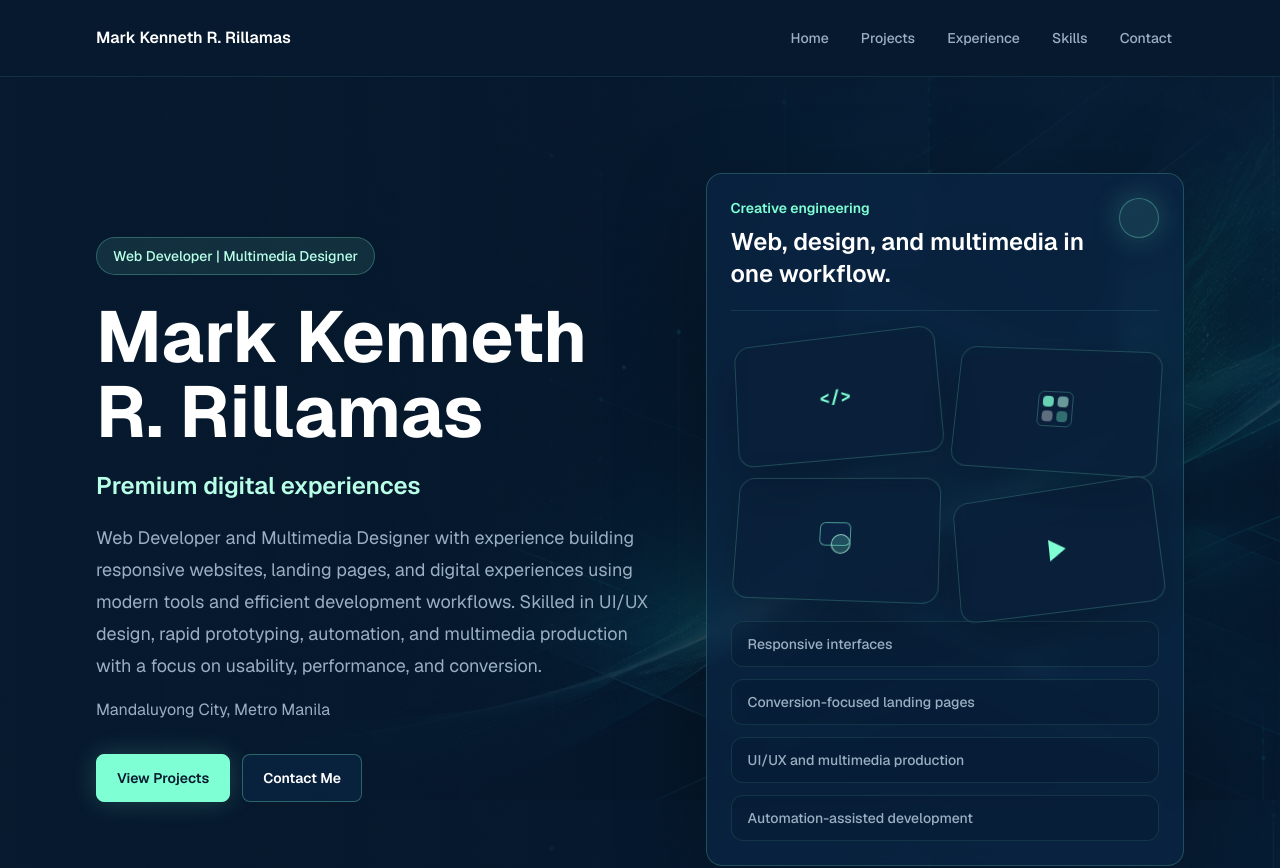
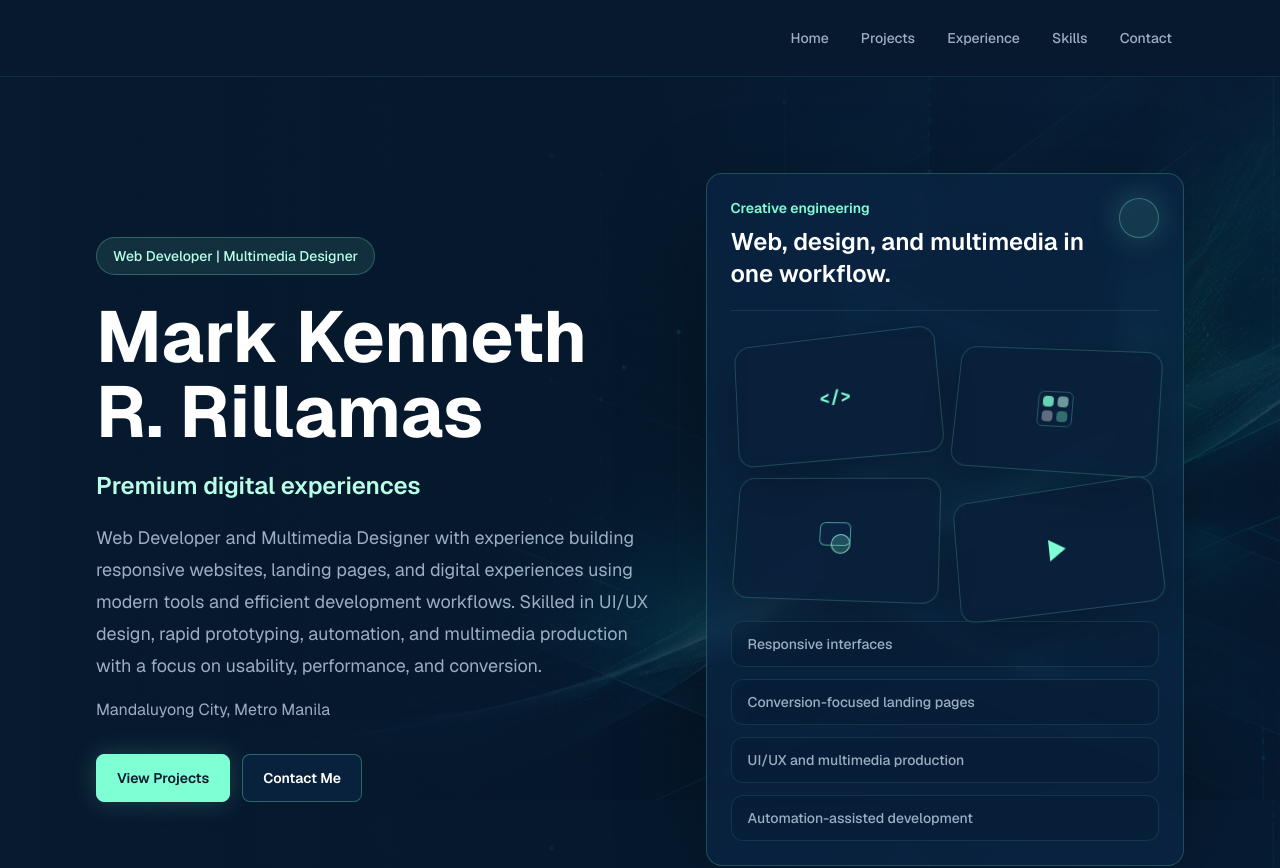
Before and after one commit to kenneth-tech/OnlinePortfolio, a Next.js app: page / in a window 1280 px wide. Shown: the top 868 px of the page. Built offline with nearby package versions, Linux system fonts and the light colour scheme.

Commit message:
style: remove navbar brand text

```diff
--- a/src/components/site-header.tsx
+++ b/src/components/site-header.tsx
@@ -52,14 +52,7 @@ export function SiteHeader() {
   return (
     <header className="sticky top-0 z-50 border-b border-brand-button/10 bg-brand-ink/95 backdrop-blur">
       <div className="mx-auto flex w-full max-w-6xl flex-col px-4 py-4 sm:flex-row sm:items-center sm:justify-between sm:px-8">
-        <div className="flex items-center justify-between gap-4">
-          <Link
-            href="/"
-            className="max-w-full truncate text-base font-semibold text-white outline-none transition hover:text-brand-button focus-visible:rounded focus-visible:ring-2 focus-visible:ring-brand-button focus-visible:ring-offset-4 focus-visible:ring-offset-brand-ink"
-            onClick={() => setIsMenuOpen(false)}
-          >
-            {profile.name}
-          </Link>
+        <div className="flex items-center justify-end gap-4">
           <button
             type="button"
             aria-controls="mobile-navigation"
```
Also changed, not shown: 1 other file (tests, documents, lock files or other folders).
